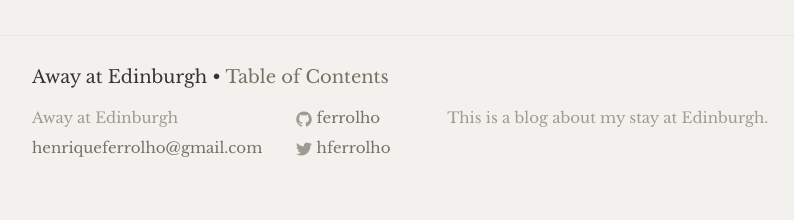
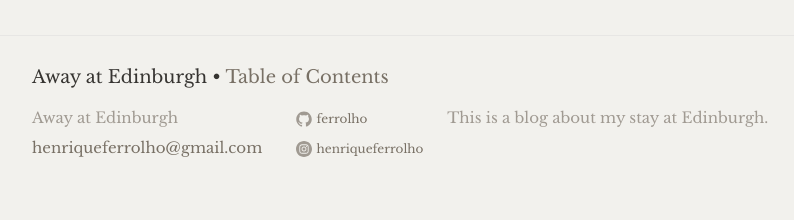
Before and after one commit to ferrolho/away-at-edinburgh, a Jekyll site: the page built from index.html, in a window 1280 px wide. Shown: the part 5538-5758 px from the top of the page, without its empty margins (238-1032 px from the left). Built offline with Jekyll 4.4.1, drawn with Linux system fonts in a browser that asks for light colours; some web fonts are replaced.

Commit message:
Adds instagram link

```diff
--- a/_config.yml
+++ b/_config.yml
@@ -12,8 +12,9 @@
   This is a blog about my stay at Edinburgh.
 baseurl: "/away-at-edinburgh" # the subpath of your site, e.g. /blog
 url: "http://ferrolho.github.io" # the base hostname & protocol for your site
-twitter_username: hferrolho
-github_username:  ferrolho
+github_username:    ferrolho
+instagram_username: henriqueferrolho
+#twitter_username:   hferrolho
 
 # Build settings
 markdown: kramdown
--- a/_includes/footer.html
+++ b/_includes/footer.html
@@ -20,6 +20,12 @@
 					</li>
 					{% endif %}
 
+					{% if site.instagram_username %}
+					<li>
+						{% include icon-instagram.html username=site.instagram_username %}
+					</li>
+					{% endif %}
+
 					{% if site.twitter_username %}
 					<li>
 						{% include icon-twitter.html username=site.twitter_username %}
--- /dev/null
+++ b/_includes/icon-instagram.html
@@ -0,0 +1 @@
+<a href="https://instagram.com/{{ include.username }}"><span class="icon icon--instagram">{% include icon-instagram.svg %}</span><span class="username">{{ include.username }}</span></a>
--- a/_sass/_layout.scss
+++ b/_sass/_layout.scss
@@ -44,6 +44,10 @@
 .social-media-list {
     list-style: none;
     margin-left: 0;
+
+    .username {
+        font-size: 80%;
+    }
 }
 
 .footer-col-wrapper {
```
Also changed, not shown: _includes/icon-instagram.svg (added).
